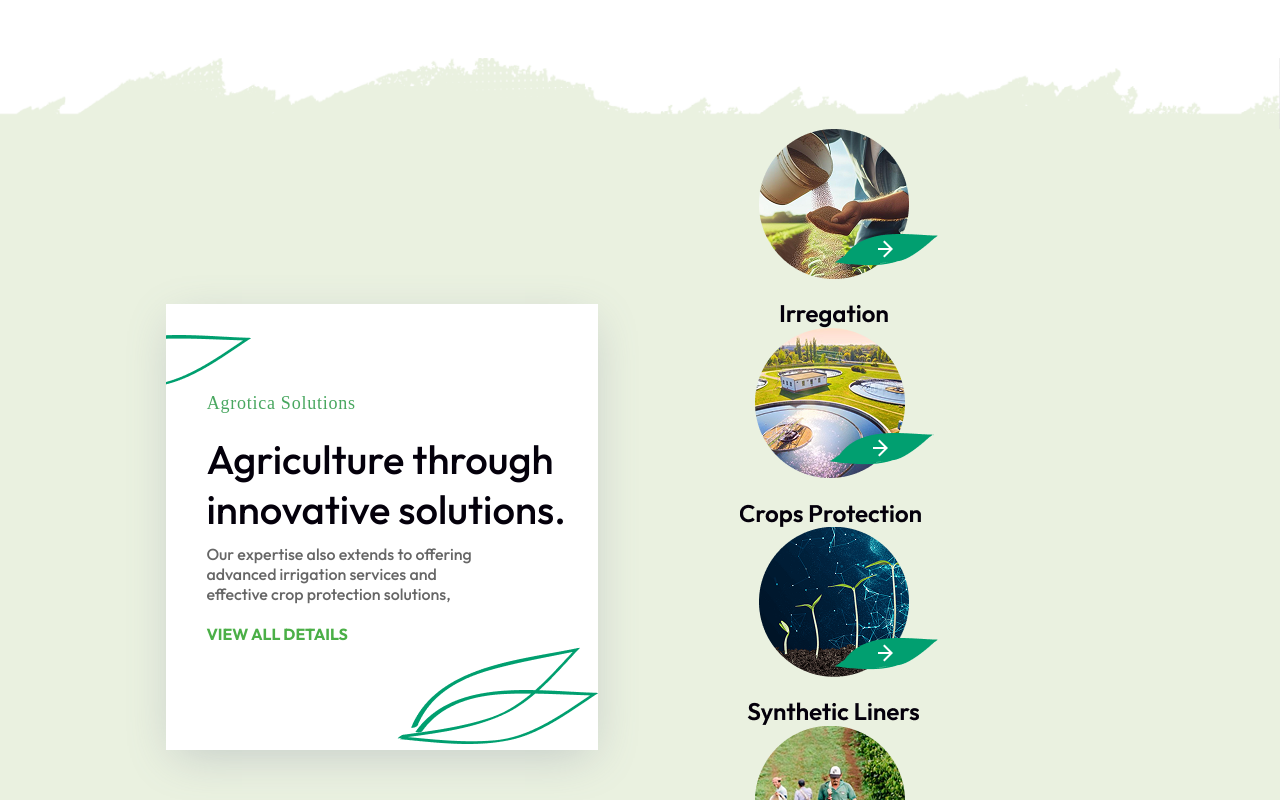
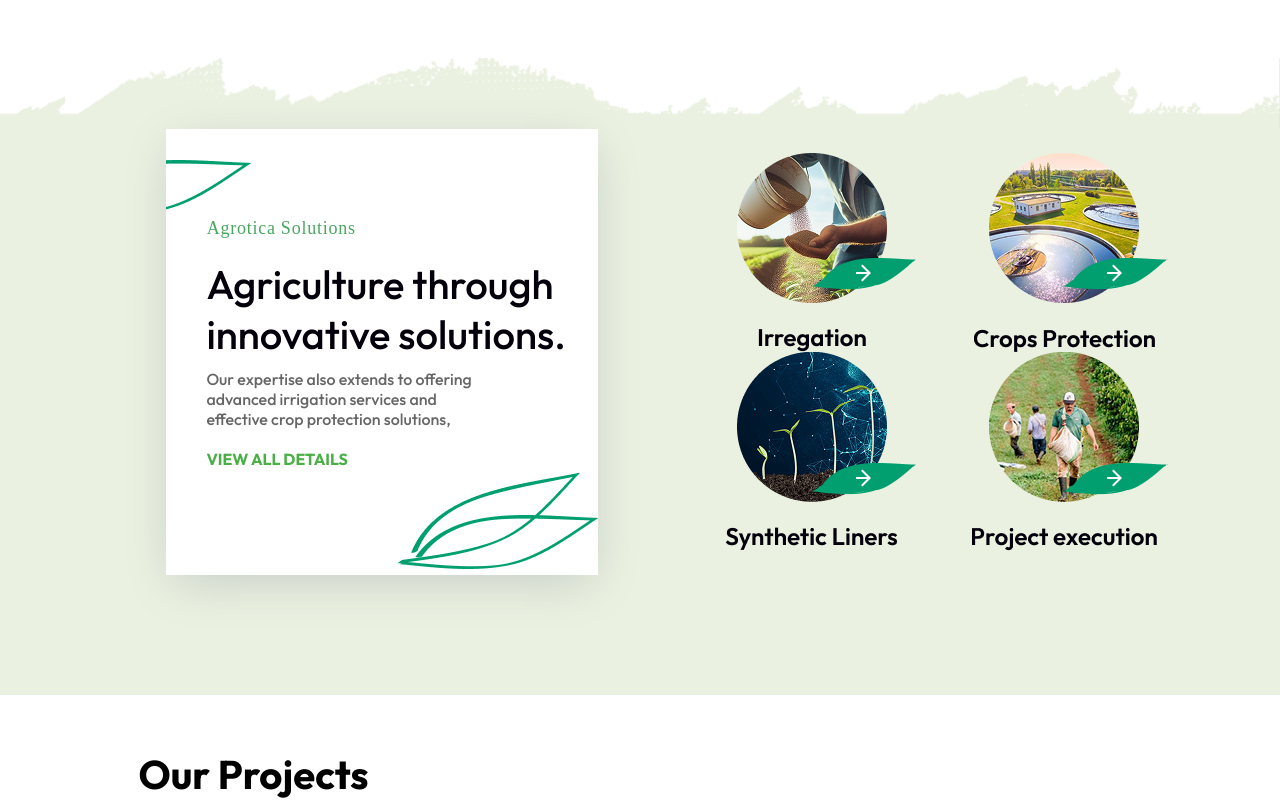
Before and after one commit to Chris-A-75/agrotica-home-page, a JavaScript app: page / in a window 1280 px wide. Shown: the part 1580-2380 px from the top of the page. Built offline with nearby package versions, Linux system fonts and the light colour scheme; the HTML template or start-up script is replaced by a standard one; a web font is replaced by a local one.

Commit message:
section 3 repsonsive

```diff
--- a/src/App.css
+++ b/src/App.css
@@ -142,7 +142,7 @@
     background-color: #EAF1E0;
     padding-bottom: 120px;
     padding-left: 13%;
-    padding-right: 16.5%;
+    /*padding-right: 16.5%;*/
     display: flex;
     align-items: center;
     justify-content: space-evenly;
@@ -199,10 +199,11 @@
     display: flex;
     flex-wrap: wrap;
     justify-content: space-evenly;
-    padding: 0 10%;
+    padding: 0 7%;
   }
-  .section-3-side-image-left {
-    /*margin-right: 50px;*/
+  .section-3-side-image {
+    max-width: 100%;
+    height: auto;
   }
 
 
@@ -404,4 +405,7 @@
       margin-top: 5%;
       padding: 0;
     }
+    .section-3-side-image {
+      max-width: 50%;
+    }
   }
--- a/src/App.js
+++ b/src/App.js
@@ -141,10 +141,10 @@ function App() {
         </div>
 
         <div title="right-section" className="section-3-right">
-            <img src={image6} alt="" className="section-3-side-image-left" />
-            <img src={image7} alt="" className="section-3-side-image-right" />
-            <img src={image6_1} alt="" className="section-3-side-image-left" />
-            <img src={image7_1} alt="" className="section-3-side-image-right" />
+            <img src={image6} alt="" className="section-3-side-image" />
+            <img src={image7} alt="" className="section-3-side-image" />
+            <img src={image6_1} alt="" className="section-3-side-image" />
+            <img src={image7_1} alt="" className="section-3-side-image" />
         </div>
       </div>
 
```
